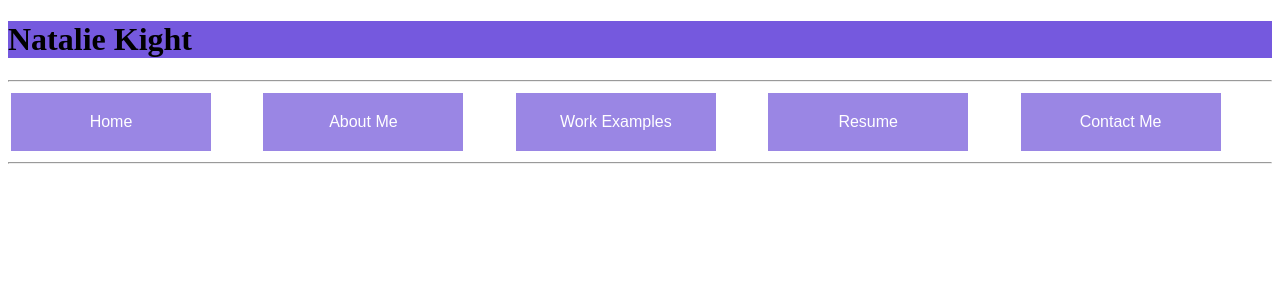
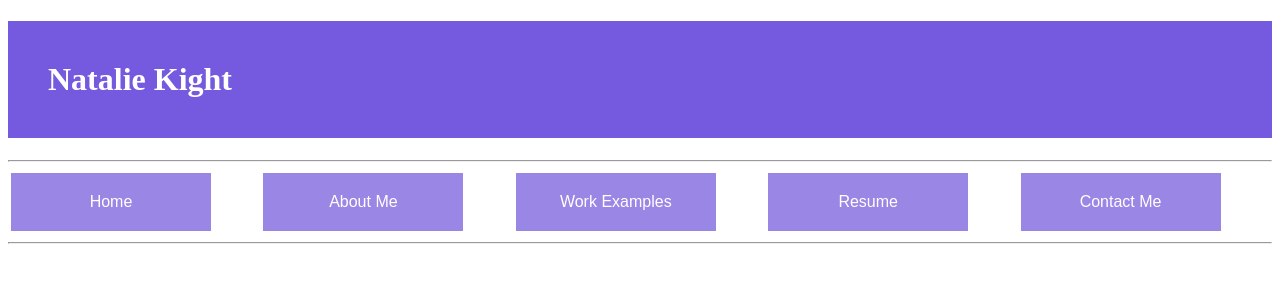
Before and after one commit to kightn/kightn.github.io, a plain HTML site: page index.html in a window 1280 px wide. Drawn offline with Linux system fonts and the light colour scheme.

Commit message:
Add files via upload

```diff
--- a/styles.css
+++ b/styles.css
@@ -47,4 +47,6 @@
 h1{
 	background: #7559de;
 	display: block;
+	color: white;
+	padding: 40px;
 }
```
